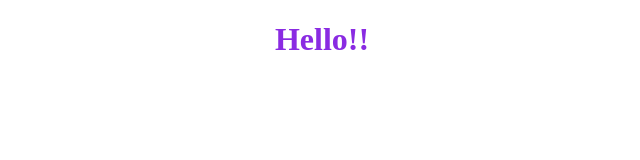
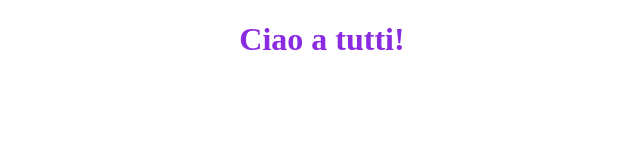
Before and after one commit to Vero2989/Vero_SheCodesApp, a plain HTML site: page index.html in a window 1280 px wide. Shown: the whole page, without its empty margins (318-958 px from the left). Drawn offline with Linux system fonts and the light colour scheme.

Commit message:
Changed to Ciao!

```diff
--- a/index.html
+++ b/index.html
@@ -7,7 +7,7 @@
     <link rel="stylesheet" href="css\style.css" />
   </head>
   <body>
-    <h1>Hello!!</h1>
+    <h1>Ciao a tutti!</h1>
     <script src="css/script.js"></script>
   </body>
 </html>
```
